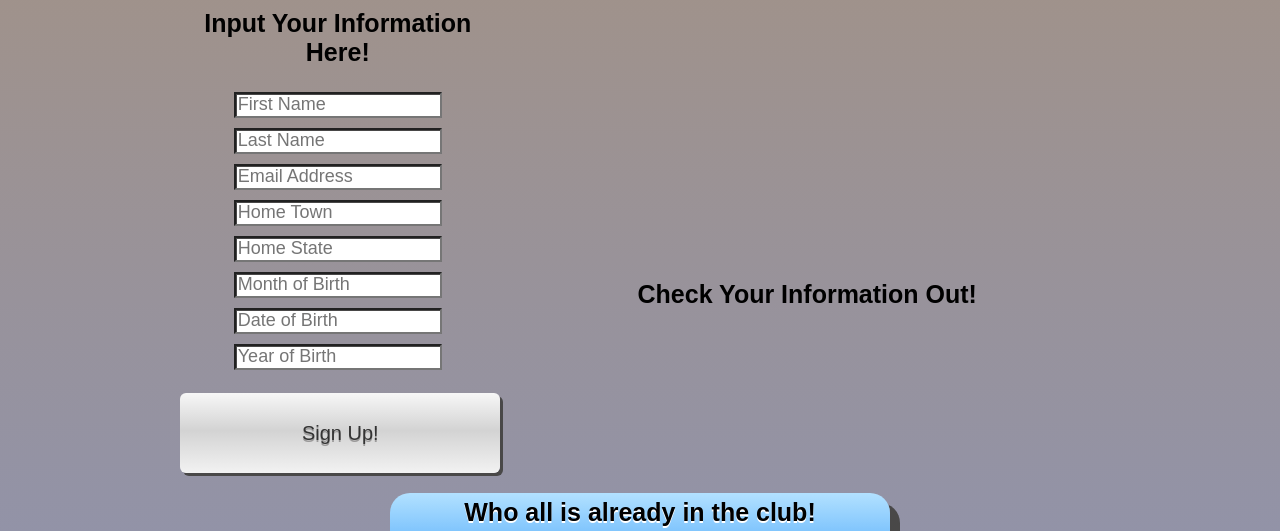
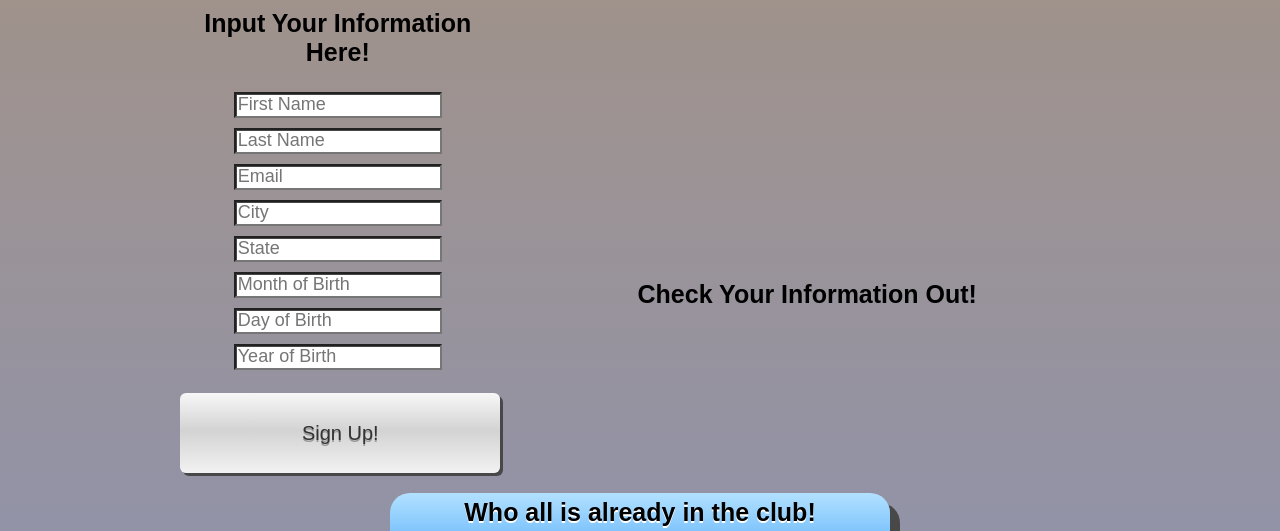
Before and after one commit to calebbradley/ArrayPractice, a plain HTML site: page form.html in a window 1280 px wide. Shown: the part 105-636 px from the top of the page. Drawn offline with Linux system fonts and the light colour scheme.

Commit message:
edit placeholder

```diff
--- a/form.html
+++ b/form.html
@@ -17,11 +17,11 @@
 			<h3>Input Your Information Here!</h3>
 			<input class="firstName" placeholder="First Name">
 			<input class="lastName" placeholder="Last Name">
-			<input class="email" placeholder="Email Address">
-			<input class="homeTown" placeholder="Home Town">
-			<input class="homeState" placeholder="Home State">
+			<input class="email" placeholder="Email">
+			<input class="homeTown" placeholder="City">
+			<input class="homeState" placeholder="State">
 			<input class="month" placeholder="Month of Birth">
-			<input class="date" placeholder="Date of Birth">
+			<input class="date" placeholder="Day of Birth">
 			<input class="year" placeholder="Year of Birth">
 			<div class="button">
 				<div class="large">Sign Up!</div>
```
Also changed, not shown: 1 other file.
